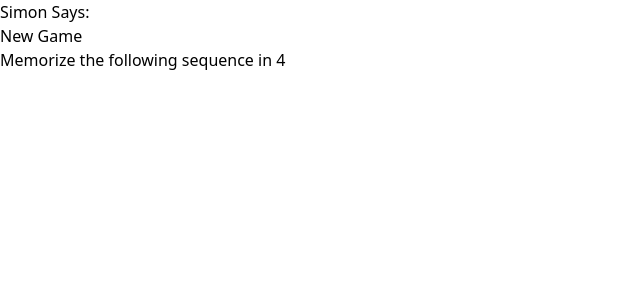
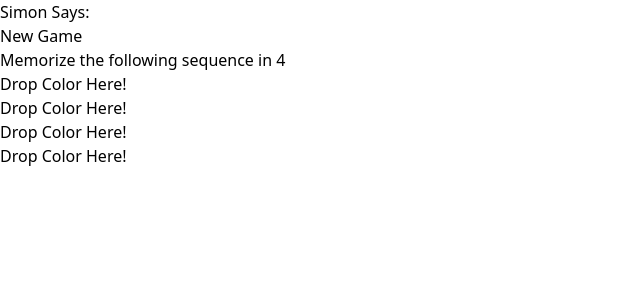
Before and after one commit to afaqir37/ReactJs-Journey, a React (Vite) app in the folder Simon-Says/: page / in a window 1280 px wide. Shown: the top 300 px of the page, without its empty margins (0-640 px from the left). Built offline with nearby package versions, Linux system fonts and the light colour scheme.

Commit message:
Implement the drag-and-drop feature for picking the colors

```diff
--- a/Simon-Says/src/components/ColorPicker.jsx
+++ b/Simon-Says/src/components/ColorPicker.jsx
@@ -12,6 +12,11 @@ const colors = [
 
 export default function ColorPicker({ handleColor }) {
     console.log('pick')
+
+    const handleDragStart = (e, color) => {
+        e.dataTransfer.setData('color', color)
+    }
+
     return (
         <div className='flex flex-wrap justify-center gap-20 mt-[100px]'>
             {
@@ -24,6 +29,7 @@ export default function ColorPicker({ handleColor }) {
                         style={{backgroundColor: `${color}`}}
                         onClick={handleColor}
                         draggable
+                        onDragStart={(e) => handleDragStart(e, color)}
                         aria-label={`Selected color: ${color}`}
                     ></button>
 
--- a/Simon-Says/src/components/PlayerSequence.jsx
+++ b/Simon-Says/src/components/PlayerSequence.jsx
@@ -1,14 +1,55 @@
-
+import { useState } from 'react'
 
 export default function PlayerSequence({ length }) {
+
+    const [playerSequence, setPlayerSequence] = useState(Array(length).fill(null))
+
+    const handleDrop = (e, index) => {
+      e.preventDefault()
+      const color = e.dataTransfer.getData('color')
+      const newPlayerSequence = [...playerSequence]
+      newPlayerSequence[index] = color
+      setPlayerSequence(newPlayerSequence)
+    }
+
+    const handleDragOver = (e) => {
+      e.preventDefault()
+    }
+
+    const handleRightClick = (e, index) => {
+      e.preventDefault()
+      const newPlayerSequence = [...playerSequence]
+      newPlayerSequence[index] = null
+      setPlayerSequence(newPlayerSequence)
+    }
+
     return (
         <div className='flex gap-10 flex-wrap justify-center'>
 
         {
-          Array
-            .from({ length: length})
+          playerSequence
             .map((_, index) =>
-              (<div key={index} className='w-32 h-32 border-4 border-black rounded-lg'></div>))
+              (
+                <div
+                    key={index}
+                    className='flex items-center justify-center w-32 h-32 border-2 rounded-lg'
+                    style={{ borderColor: playerSequence[index] ? playerSequence[index] : 'black'}}
+                    onDrop={(e) => handleDrop(e, index)}
+                    onDragOver={handleDragOver}
+                    onContextMenu={(e) => handleRightClick(e, index)}
+
+                >
+                  {playerSequence[index] ? (
+                    <div
+                        className='w-full h-full transition-transform duration-200 ease-in-out bounce shadow-lg '
+                        style={{ backgroundColor: playerSequence[index], borderColor: playerSequence[index]}}
+                    />
+                  ) : (
+                    <span className='text-gray-500 text-center'>Drop Color Here!</span>
+                  )}
+                </div>
+
+              ))
         }
 
       </div>
--- a/Simon-Says/src/index.css
+++ b/Simon-Says/src/index.css
@@ -1,3 +1,20 @@
 @tailwind base;
 @tailwind components;
 @tailwind utilities;
+
+
+@keyframes bounce {
+    0% {
+      transform: scale(1);
+    }
+    50% {
+      transform: scale(1.2);
+    }
+    100% {
+      transform: scale(1);
+    }
+  }
+
+  .bounce {
+    animation: bounce 0.3s ease-in-out;
+  }
```
